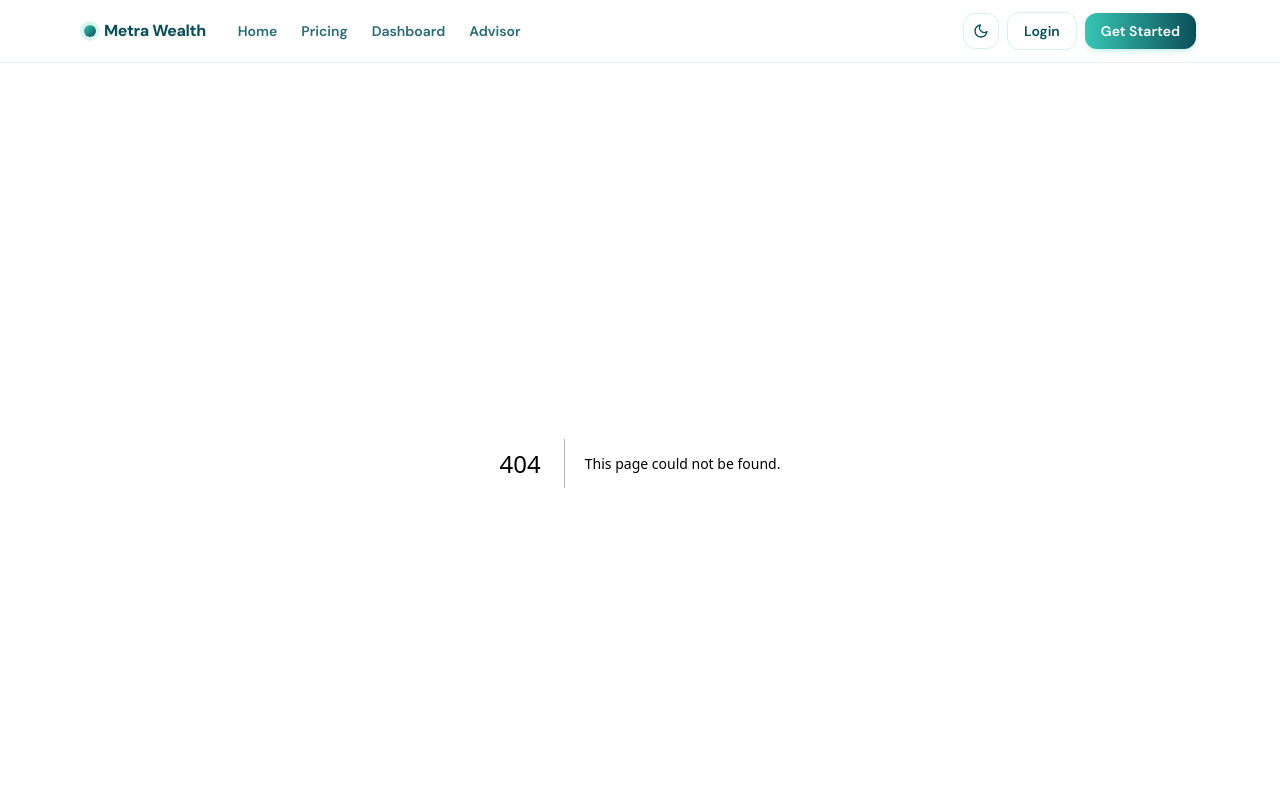
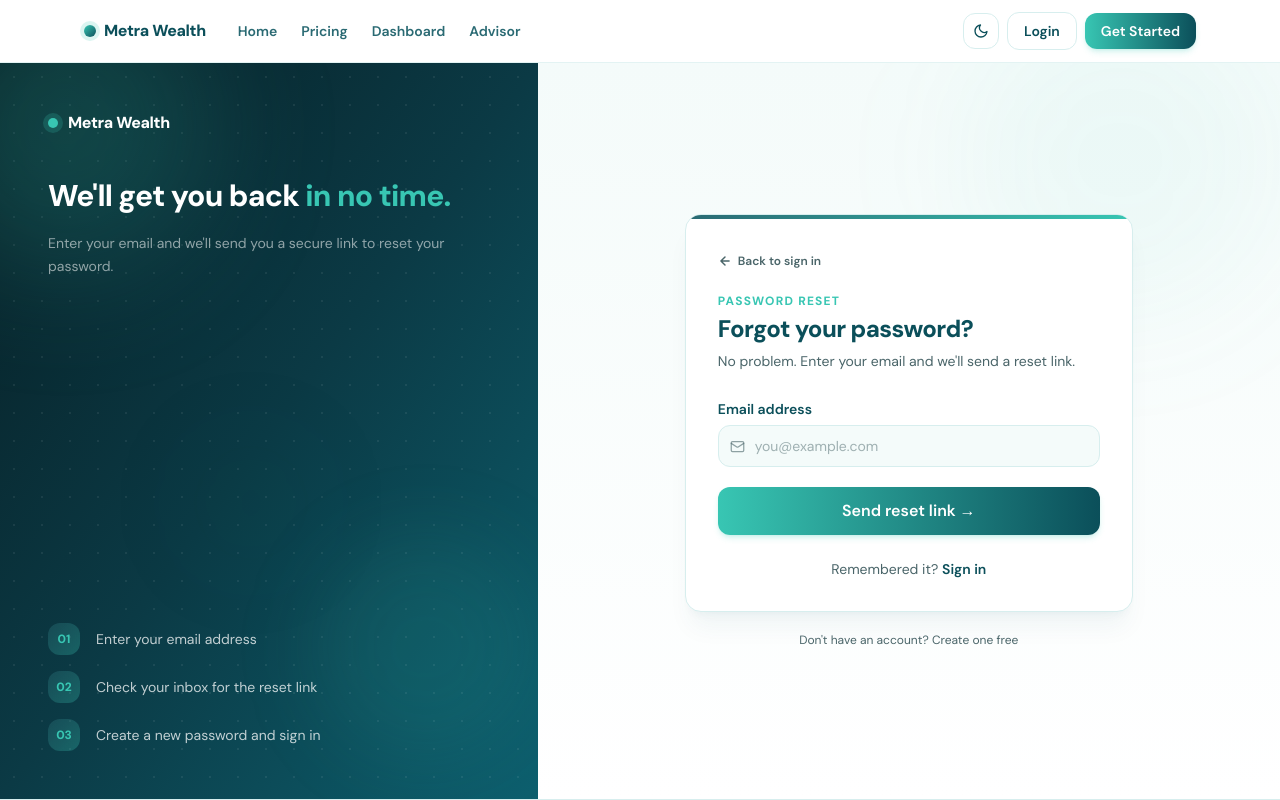
Before and after one commit to RiveraOne/frontend, a Next.js app: page /forgot-password in a window 1280 px wide. Before the commit this address had no page. Shown: the top 800 px of the page. Built offline with nearby package versions, Linux system fonts and the light colour scheme.

Commit message:
added forgot password and not found page

```diff
--- /dev/null
+++ b/app/forgot-password/page.tsx
@@ -0,0 +1,138 @@
+import Link from "next/link";
+
+export default function ForgotPasswordPage() {
+  return (
+    <main className="flex min-h-[calc(100vh-4rem)]">
+
+      {/* ── Left decorative panel ─────────────────── */}
+      <div className="relative hidden overflow-hidden lg:flex lg:w-[42%] flex-col justify-between bg-gradient-to-br from-[#071e24] via-[#0b3a45] to-[#0d5f6e] p-12 text-white">
+        {/* Dot grid texture */}
+        <div
+          className="pointer-events-none absolute inset-0 opacity-20"
+          style={{
+            backgroundImage: "radial-gradient(circle, rgba(255,255,255,0.35) 1px, transparent 1px)",
+            backgroundSize: "28px 28px",
+          }}
+        />
+
+        {/* Animated orbs */}
+        <div className="pointer-events-none absolute -top-20 -left-20 h-72 w-72 rounded-full bg-mw-accent/20 blur-3xl animate-float-slow" />
+        <div className="pointer-events-none absolute bottom-10 right-0 h-56 w-56 rounded-full bg-mw-accent/10 blur-2xl animate-float" />
+        <div className="pointer-events-none absolute top-1/2 left-1/3 h-36 w-36 rounded-full bg-mw-light/10 blur-3xl animate-glow-pulse" />
+
+        {/* Top: logo + headline */}
+        <div className="relative z-10">
+          <div className="mb-10 inline-flex items-center gap-2.5">
+            <span className="h-2.5 w-2.5 animate-pulse rounded-full bg-mw-accent shadow-[0_0_0_5px_rgba(56,198,179,0.2)]" />
+            <span className="text-base font-extrabold tracking-tight">Metra Wealth</span>
+          </div>
+          <h2 className="mb-4 text-3xl font-black leading-snug tracking-tight">
+            We&apos;ll get you back{" "}
+            <span className="text-mw-accent">in no time.</span>
+          </h2>
+          <p className="text-sm leading-relaxed text-white/55">
+            Enter your email and we&apos;ll send you a secure link to reset your password.
+          </p>
+        </div>
+
+        {/* Bottom: steps */}
+        <div className="relative z-10 space-y-4">
+          {[
+            { num: "01", label: "Enter your email address" },
+            { num: "02", label: "Check your inbox for the reset link" },
+            { num: "03", label: "Create a new password and sign in" },
+          ].map((step) => (
+            <div key={step.num} className="flex items-center gap-4">
+              <span className="flex h-8 w-8 flex-shrink-0 items-center justify-center rounded-xl bg-gradient-to-br from-mw-light/40 to-mw-accent/30 text-xs font-black text-mw-accent">
+                {step.num}
+              </span>
+              <span className="text-sm text-white/75">{step.label}</span>
+            </div>
+          ))}
+        </div>
+      </div>
+
+      {/* ── Right form panel ──────────────────────── */}
+      <div className="flex flex-1 items-center justify-center bg-gradient-to-b from-mw-soft to-mw-bg px-5 py-12 sm:px-10">
+        {/* Faint bg orb */}
+        <div className="pointer-events-none absolute right-0 top-0 h-80 w-80 rounded-full bg-mw-accent/5 blur-3xl" />
+
+        <div className="relative w-full max-w-md">
+          {/* Mobile logo */}
+          <div className="mb-8 flex items-center gap-2 lg:hidden">
+            <span className="h-2.5 w-2.5 animate-pulse rounded-full bg-mw-accent shadow-[0_0_0_4px_rgba(56,198,179,0.2)]" />
+            <span className="text-base font-extrabold tracking-tight text-mw-primary">Metra Wealth</span>
+          </div>
+
+          <div className="mw-card overflow-hidden shadow-xl shadow-mw-primary/5">
+            {/* Top accent bar */}
+            <div className="h-1 w-full bg-gradient-to-r from-mw-light to-mw-accent" />
+
+            <div className="p-8">
+              {/* Back link */}
+              <Link
+                href="/login"
+                className="mb-6 inline-flex items-center gap-1.5 text-xs font-semibold text-mw-body transition-colors hover:text-mw-primary"
+              >
+                <svg width="14" height="14" viewBox="0 0 24 24" fill="none" stroke="currentColor" strokeWidth="2.5" strokeLinecap="round" strokeLinejoin="round">
+                  <path d="M19 12H5M12 5l-7 7 7 7"/>
+                </svg>
+                Back to sign in
+              </Link>
+
+              <div className="mb-7">
+                <p className="mw-section-label mb-1">Password reset</p>
+                <h1 className="text-2xl font-black tracking-tight text-mw-primary">
+                  Forgot your password?
+                </h1>
+                <p className="mt-1.5 text-sm text-mw-body">
+                  No problem. Enter your email and we&apos;ll send a reset link.
+                </p>
+              </div>
+
+              <form className="grid gap-4" action="/login">
+                <div>
+                  <label htmlFor="email" className="mw-label mb-1.5 block">
+                    Email address
+                  </label>
+                  <div className="relative">
+                    <span className="pointer-events-none absolute inset-y-0 left-3 flex items-center text-mw-body/60">
+                      <svg width="15" height="15" viewBox="0 0 24 24" fill="none" stroke="currentColor" strokeWidth="2" strokeLinecap="round" strokeLinejoin="round">
+                        <rect width="20" height="16" x="2" y="4" rx="2"/><path d="m22 7-8.97 5.7a1.94 1.94 0 0 1-2.06 0L2 7"/>
+                      </svg>
+                    </span>
+                    <input
+                      id="email"
+                      type="email"
+                      placeholder="you@example.com"
+                      className="mw-input pl-9"
+                      autoComplete="email"
+                    />
+                  </div>
+                </div>
+
+                <button type="submit" className="mw-btn-primary mt-1 h-12 w-full text-base">
+                  Send reset link →
+                </button>
+              </form>
+
+              <p className="mt-6 text-center text-sm text-mw-body">
+                Remembered it?{" "}
+                <Link href="/login" className="font-semibold text-mw-primary hover:underline">
+                  Sign in
+                </Link>
+              </p>
+            </div>
+          </div>
+
+          <p className="mt-5 text-center text-xs text-mw-body">
+            Don&apos;t have an account?{" "}
+            <Link href="/register" className="hover:text-mw-primary hover:underline">
+              Create one free
+            </Link>
+          </p>
+        </div>
+      </div>
+    </main>
+  );
+}
--- a/app/login/page.tsx
+++ b/app/login/page.tsx
@@ -123,9 +123,9 @@ export default function LoginPage() {
                 <div>
                   <div className="mb-1.5 flex items-center justify-between">
                     <label htmlFor="password" className="mw-label">Password</label>
-                    <a href="#" className="text-xs font-semibold text-mw-primary hover:underline">
+                    <Link href="/forgot-password" className="text-xs font-semibold text-mw-primary hover:underline">
                       Forgot password?
-                    </a>
+                    </Link>
                   </div>
                   <div className="relative">
                     <span className="pointer-events-none absolute inset-y-0 left-3 flex items-center text-mw-body/60">
--- /dev/null
+++ b/app/not-found.tsx
@@ -0,0 +1,79 @@
+import Link from "next/link";
+
+export default function NotFound() {
+  return (
+    <main className="relative flex min-h-[calc(100vh-4rem)] flex-col items-center justify-center overflow-hidden bg-mw-bg px-5 text-center">
+      {/* Animated background orbs */}
+      <div className="pointer-events-none absolute -left-24 top-1/4 h-80 w-80 rounded-full bg-mw-accent/8 blur-[100px] animate-float-slow" />
+      <div className="pointer-events-none absolute -right-16 bottom-1/4 h-64 w-64 rounded-full bg-mw-light/10 blur-[80px] animate-float" />
+      <div className="pointer-events-none absolute left-1/2 top-1/2 h-48 w-48 -translate-x-1/2 -translate-y-1/2 rounded-full bg-mw-accent/5 blur-3xl animate-glow-pulse" />
+
+      {/* Dot grid texture */}
+      <div
+        className="pointer-events-none absolute inset-0 opacity-[0.035]"
+        style={{
+          backgroundImage: "radial-gradient(circle, rgb(var(--mw-primary)) 1px, transparent 1px)",
+          backgroundSize: "32px 32px",
+        }}
+      />
+
+      <div className="relative z-10 flex flex-col items-center">
+        {/* Logo */}
+        <Link href="/" className="mb-12 inline-flex items-center gap-2 opacity-80 transition-opacity hover:opacity-100">
+          <span className="h-2.5 w-2.5 rounded-full bg-mw-accent shadow-[0_0_0_4px_rgba(56,198,179,0.2)]" />
+          <span className="text-sm font-extrabold tracking-tight text-mw-primary">Metra Wealth</span>
+        </Link>
+
+        {/* 404 display */}
+        <div className="relative mb-6">
+          <p className="text-[9rem] font-black leading-none tracking-tighter text-mw-border sm:text-[12rem]">
+            404
+          </p>
+          <div className="absolute inset-0 flex items-center justify-center">
+            <div className="rounded-2xl border border-mw-accent/20 bg-mw-accent/10 px-5 py-2">
+              <p className="text-xs font-bold uppercase tracking-widest text-mw-accent">
+                Page not found
+              </p>
+            </div>
+          </div>
+        </div>
+
+        <h1 className="text-2xl font-black tracking-tight text-mw-primary sm:text-3xl">
+          This page doesn&apos;t exist.
+        </h1>
+        <p className="mt-3 max-w-[42ch] text-base font-light leading-relaxed text-mw-body">
+          The page you&apos;re looking for may have been moved, deleted, or never existed.
+          Let&apos;s get you back on track.
+        </p>
+
+        {/* Actions */}
+        <div className="mt-8 flex flex-col gap-3 sm:flex-row">
+          <Link href="/" className="mw-btn-primary h-11 px-7 text-sm">
+            ← Back to home
+          </Link>
+          <Link href="/dashboard" className="mw-btn-ghost h-11 px-6 text-sm">
+            Go to dashboard
+          </Link>
+        </div>
+
+        {/* Quick nav */}
+        <div className="mt-10 flex flex-wrap justify-center gap-x-6 gap-y-2">
+          {[
+            { label: "Pricing", href: "/pricing" },
+            { label: "Sign in", href: "/login" },
+            { label: "Register", href: "/register" },
+            { label: "AI Advisor", href: "/advisor" },
+          ].map((link) => (
+            <Link
+              key={link.href}
+              href={link.href}
+              className="text-sm font-medium text-mw-body transition-colors hover:text-mw-primary"
+            >
+              {link.label}
+            </Link>
+          ))}
+        </div>
+      </div>
+    </main>
+  );
+}
```
